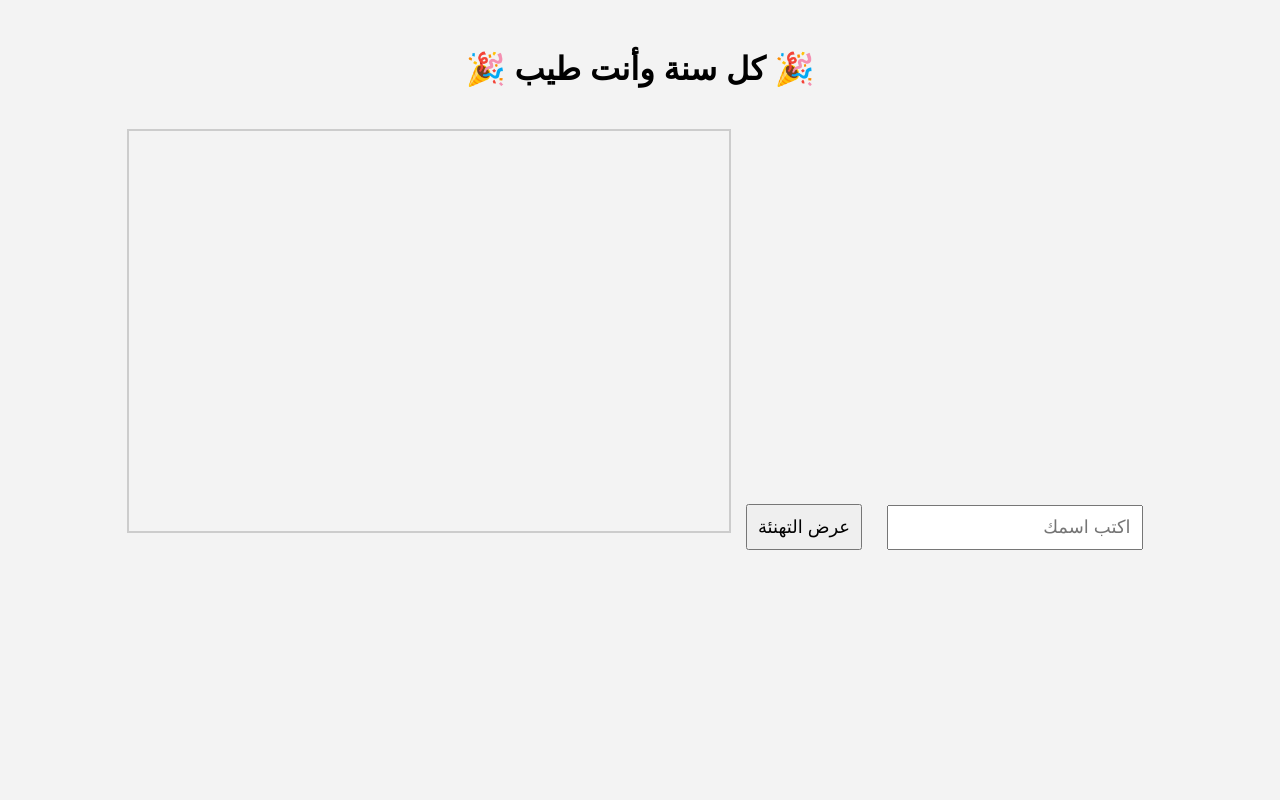
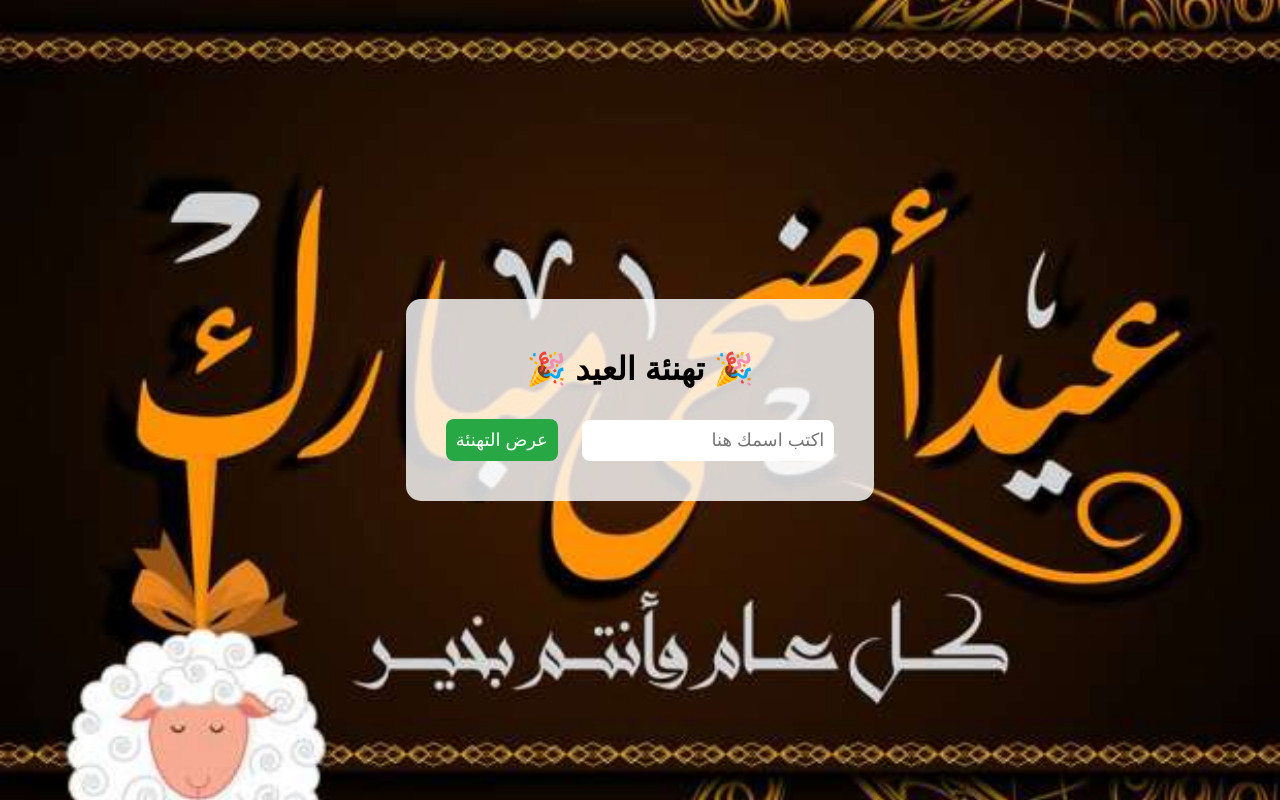
Before and after one commit to MonicaAmgad/greeting-project, a plain HTML site: page index.html in a window 1280 px wide. Drawn offline with Linux system fonts and the light colour scheme.

Commit message:
first commit

```diff
--- a/index.html
+++ b/index.html
@@ -6,13 +6,12 @@
   <link rel="stylesheet" href="style.css">
 </head>
 <body>
-  <div class="container">
-    <h1>🎉 كل سنة وأنت طيب 🎉</h1>
-    <input type="text" id="nameInput" placeholder="اكتب اسمك">
+  <div class="content">
+    <h1>🎉 تهنئة العيد 🎉</h1>
+    <input type="text" id="nameInput" placeholder="اكتب اسمك هنا">
     <button onclick="generateGreeting()">عرض التهنئة</button>
+  </div>
 
-    <canvas id="greetingCanvas" width="600" height="400"></canvas>
-  </div>
   <script src="script.js"></script>
 </body>
 </html>
--- a/style.css
+++ b/style.css
@@ -1,21 +1,38 @@
 body {
-  font-family: Arial, sans-serif;
-  text-align: center;
-  background-color: #f3f3f3;
+  background-image: url('greeting.jpg');
+  background-size: cover;
+  background-position: center;
+  background-repeat: no-repeat;
+  height: 100vh;
+  margin: 0;
+  font-family: 'Arial', sans-serif;
   direction: rtl;
+  display: flex;
+  justify-content: center;
+  align-items: center;
 }
 
-.container {
-  margin-top: 50px;
+.content {
+  background-color: rgba(255, 255, 255, 0.8);
+  padding: 30px;
+  border-radius: 15px;
+  text-align: center;
 }
 
 input, button {
+  font-size: 18px;
   padding: 10px;
-  font-size: 18px;
   margin: 10px;
+  border-radius: 8px;
+  border: none;
 }
 
-canvas {
-  margin-top: 20px;
-  border: 2px solid #ccc;
+button {
+  background-color: #28a745;
+  color: white;
+  cursor: pointer;
 }
+
+button:hover {
+  background-color: #218838;
+}
```
